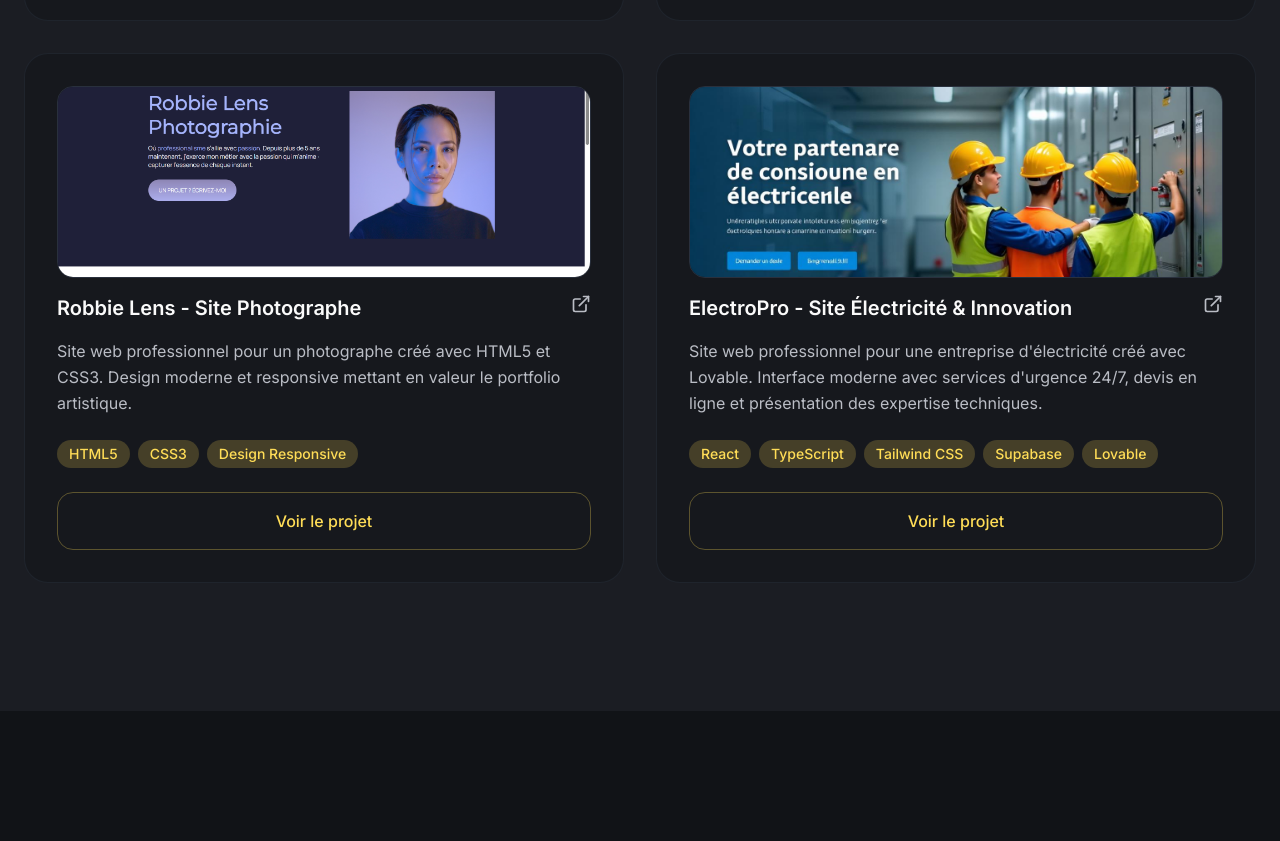
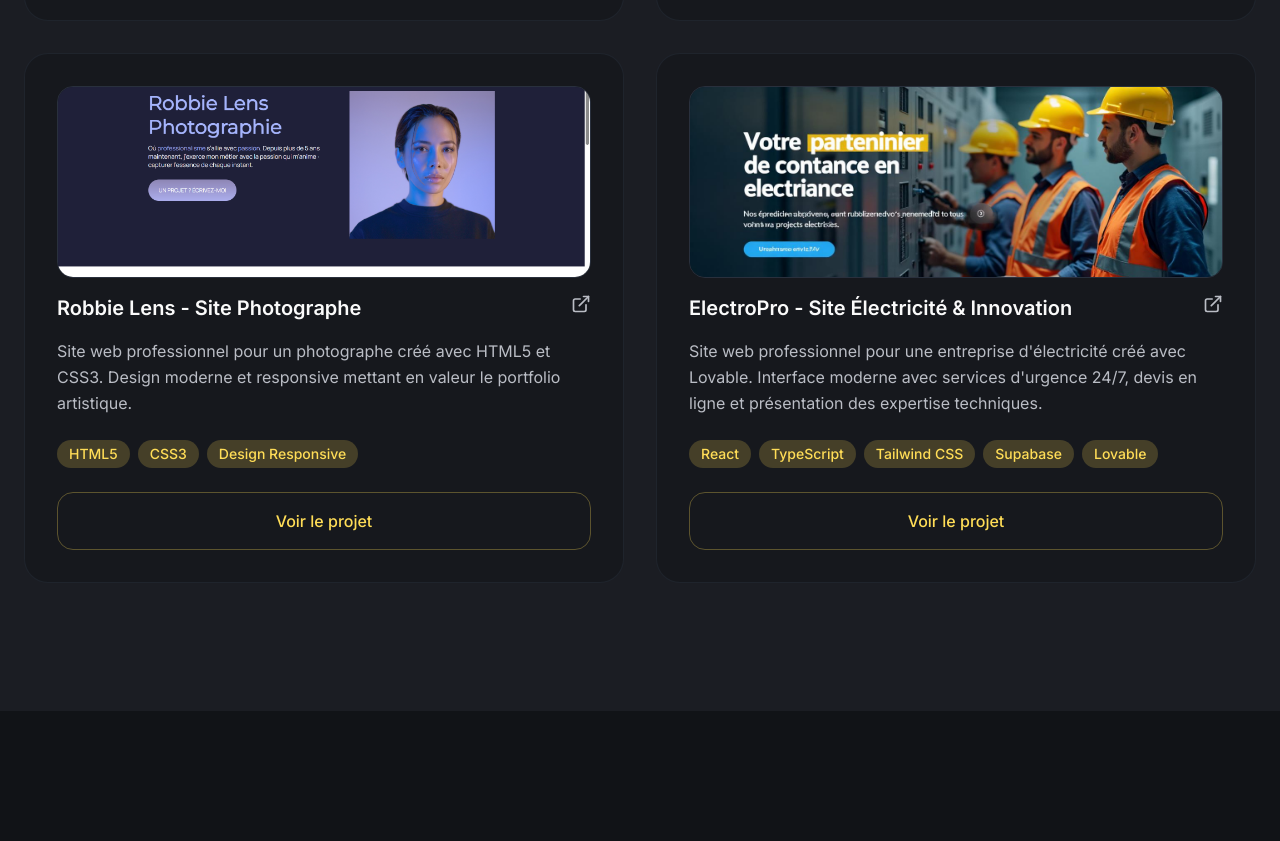
Before and after one commit to NezimK/portfolio-ali-mekzine, a React (Vite) app: page / in a window 1280 px wide. Shown: the part 2493-3334 px from the top of the page. Built offline with nearby package versions, Linux system fonts and the light colour scheme.

Commit message:
Replace project image

```diff
--- a/src/components/Projects.tsx
+++ b/src/components/Projects.tsx
@@ -34,7 +34,7 @@ const allProjects = [
     title: 'ElectroPro - Site Électricité & Innovation',
     description: 'Site web professionnel pour une entreprise d\'électricité créé avec Lovable. Interface moderne avec services d\'urgence 24/7, devis en ligne et présentation des expertise techniques.',
     tags: ['React', 'TypeScript', 'Tailwind CSS', 'Supabase', 'Lovable'],
-    thumbnail: '/lovable-uploads/electropro-screenshot.png',
+    thumbnail: '/lovable-uploads/electropro-real-screenshot.png',
     url: 'https://spark-stride-site-43.lovable.app',
     type: 'personal'
   }
```
Also changed, not shown: public/lovable-uploads/electropro-real-screenshot.png (added).
